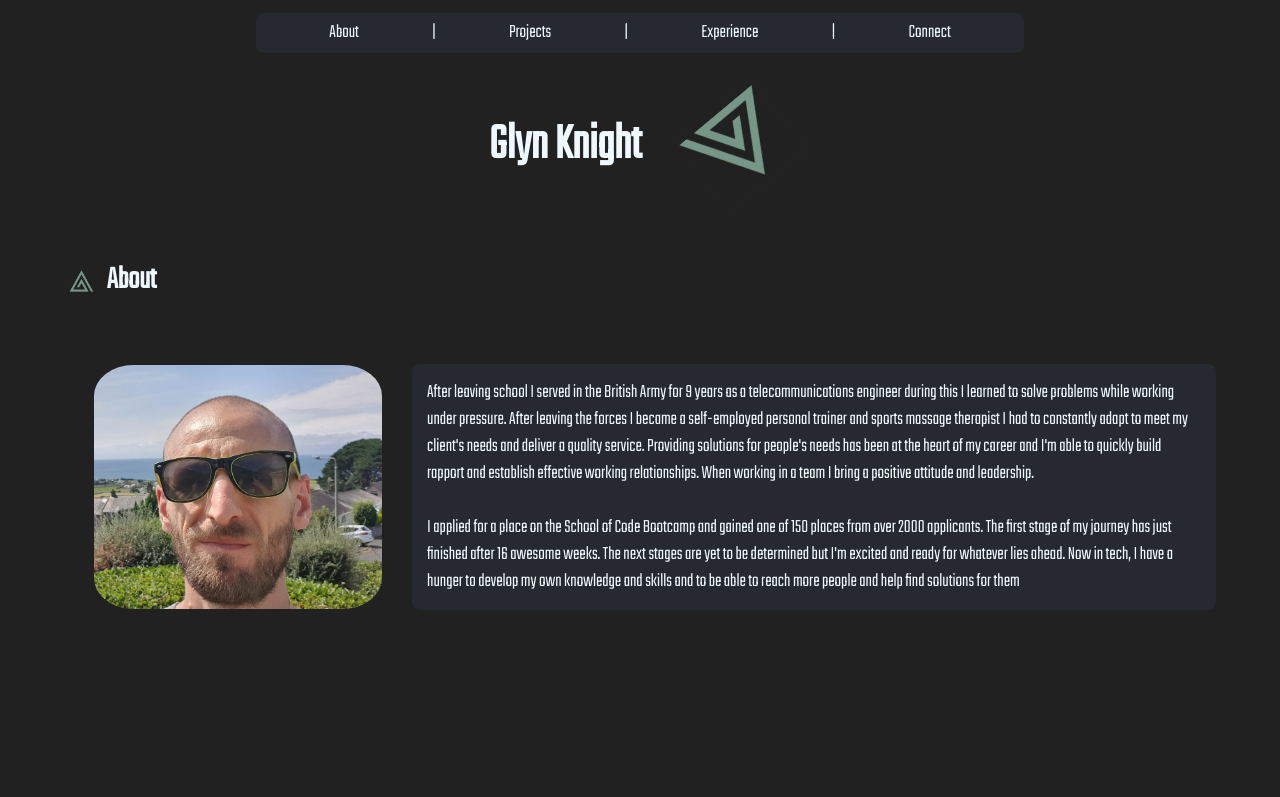
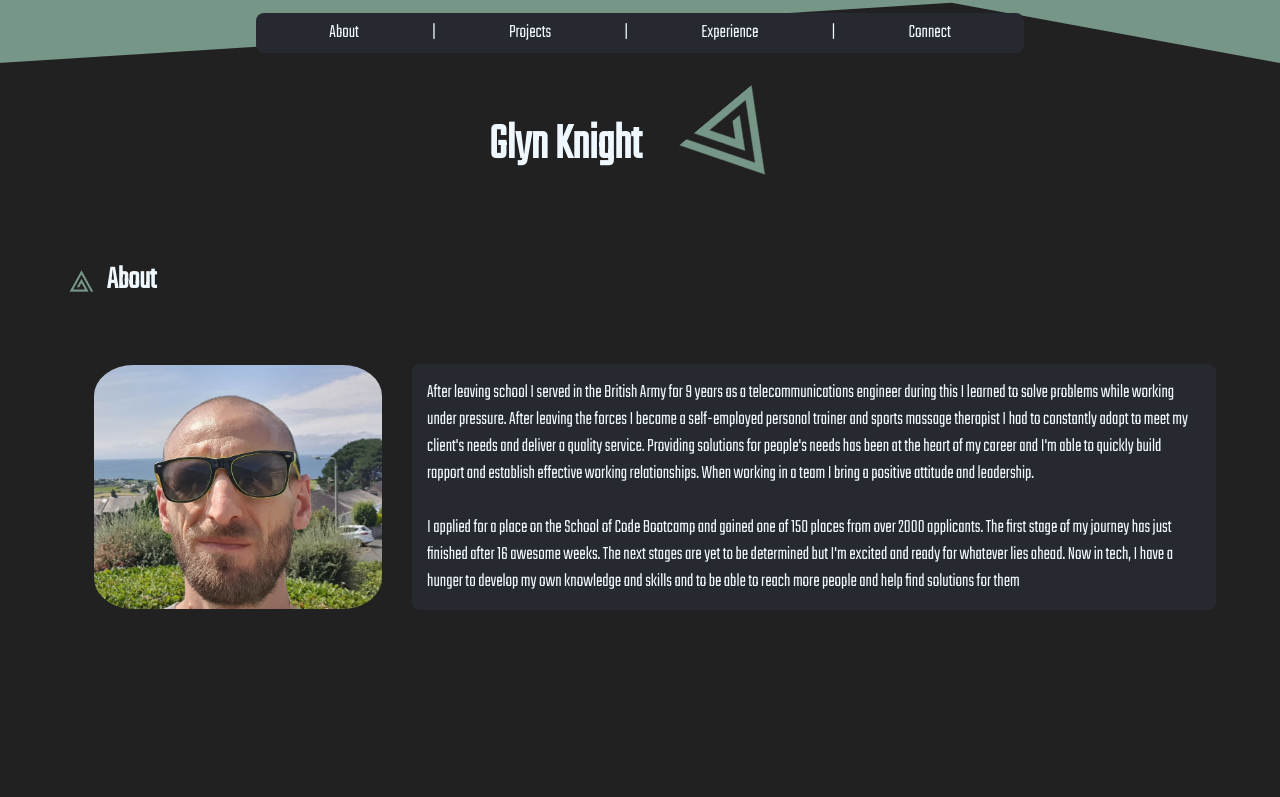
Before and after one commit to GLYNKNIGHT/G-Profile-Page, a React (Create React App) app: page / in a window 1280 px wide. Shown: the top 797 px of the page. Built offline with nearby package versions, Linux system fonts and the light colour scheme.

Commit message:
Top border

```diff
--- a/src/components/App/App.css
+++ b/src/components/App/App.css
@@ -1,6 +1,9 @@
 .App {
   text-align: center;
   color: aliceblue;
+ /*background-image: url('./layered-peaks-haikei.png');
+ background-repeat: no-repeat;
+ background-size: 100vw;*/
 }
 
 
--- a/src/components/App/App.js
+++ b/src/components/App/App.js
@@ -6,11 +6,12 @@ import Nav from '../Nav/Nav';
 import Connect from '../Connect/Connect';
 import Experience from '../Experience/Experience';
 
+
 function App() {
 
 
   return (
-    <div className="App">
+    <div className="App"  >
      <Nav/>
       <header className="App-header">
 
--- /dev/null
+++ b/src/components/Divider/Divider.js
@@ -0,0 +1,12 @@
+import Styles from './Divider.module.css'
+
+const Divider = () =>{
+
+return<div className={Styles.custom_shape_divider_top_1664809714}>
+    <svg data-name="Layer 1" xmlns="http://www.w3.org/2000/svg" viewBox="0 0 1200 120" preserveAspectRatio="none">
+        <path d="M892.25 114.72L0 0 0 120 1200 120 1200 0 892.25 114.72z" className={Styles.shape_fill}></path>
+    </svg>
+</div>
+}
+
+export default Divider
--- /dev/null
+++ b/src/components/Divider/Divider.module.css
@@ -0,0 +1,21 @@
+.custom_shape_divider_top_1664809714 {
+    position: absolute;
+    top: 0;
+    left: 0;
+    width: 100%;
+    overflow: hidden;
+    line-height: 0;
+    transform: rotate(180deg);
+}
+
+.custom_shape_divider_top_1664809714 svg {
+    position: relative;
+    display: block;
+    width: calc(100% + 1.3px);
+    height: 63px;
+    transform: rotateY(180deg);
+}
+
+.custom_shape_divider_top_1664809714 .shape_fill {
+    fill: #769687;
+}
--- a/src/components/Experience/Experience.js
+++ b/src/components/Experience/Experience.js
@@ -1,5 +1,6 @@
 import Heading from '../Heading/Heading';
 import Styles from './Experience.module.css';
+
 
 const Experience = () =>{
     return<div id='experience'>
@@ -15,6 +16,7 @@ const Experience = () =>{
         <img src='./postgresql_icon.png' alt='HTML'/>
 
     </div>
+
     </div>
 }
 export default Experience
--- a/src/components/Header/Header.js
+++ b/src/components/Header/Header.js
@@ -1,9 +1,11 @@
 import Styles from './Header.module.css'
-
+import Divider from '../Divider/Divider'
 const Header = ()=>{
     return <div className={Styles.header}>
    <h1> Glyn Knight</h1>
    <img  className={Styles.logo} src='./inner-logo.png' alt='innerlogo'/>
+
+<Divider/>
     </div>
 }
 
```
Also changed, not shown: src/components/Header/Header.module.css (line endings or trailing spaces).
